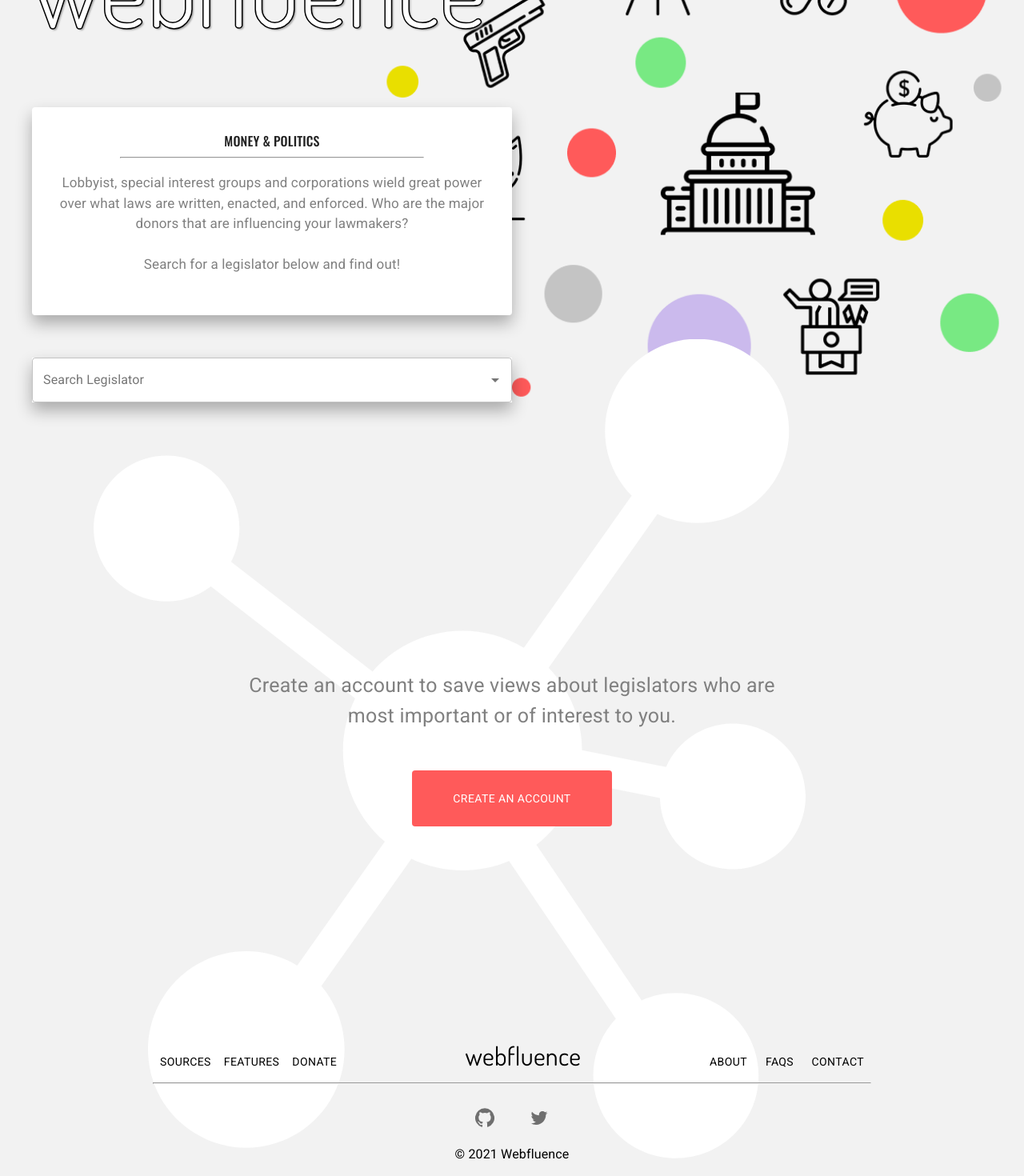
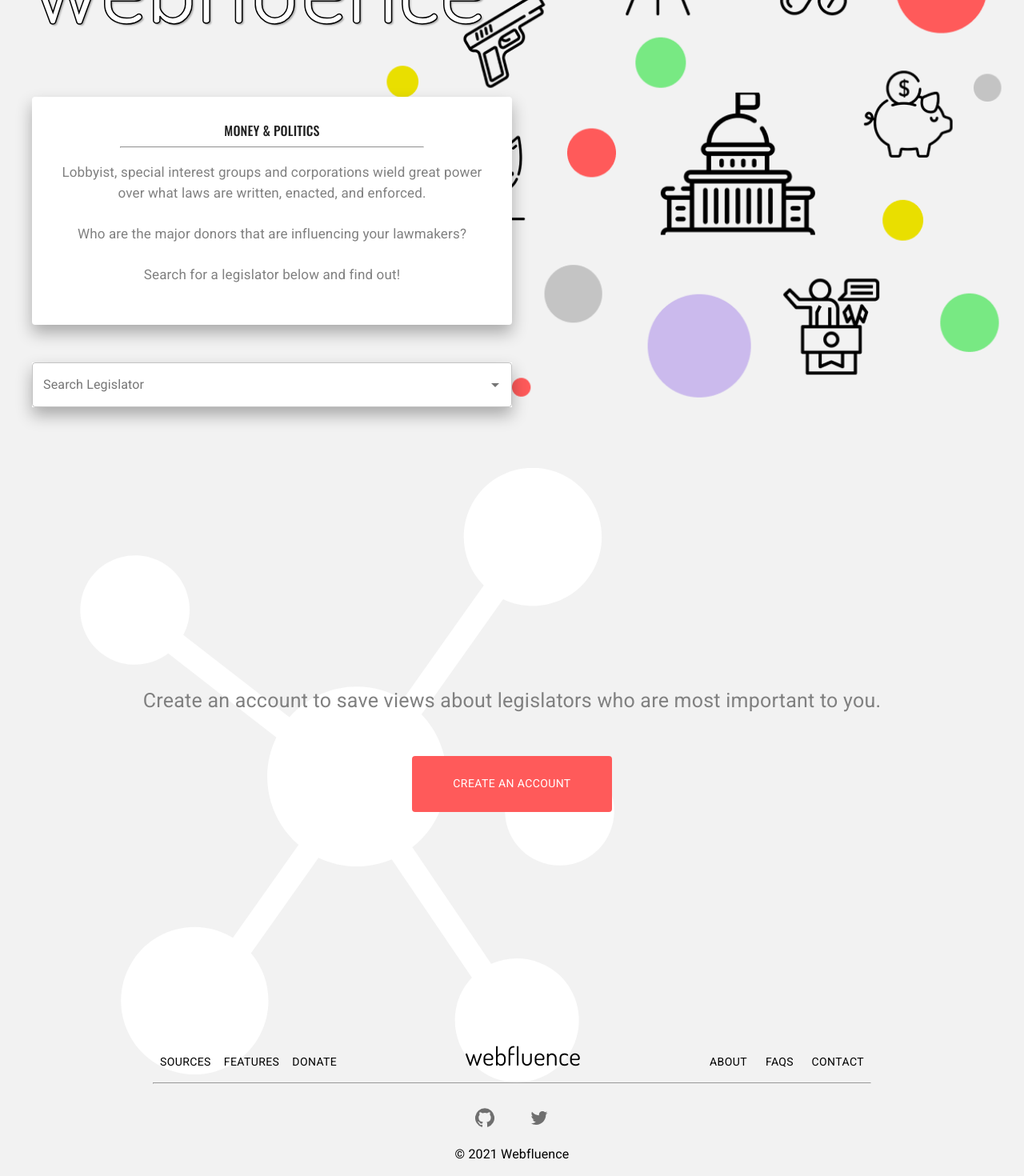
Before and after one commit to webfluence/webfluence, a React app: page /home in a window 1280 px wide. Shown: the part 268-1738 px from the top of the page at 80% size. Built offline with nearby package versions, Linux system fonts and the light colour scheme.

Commit message:
fixed z-index

```diff
--- a/client/components/Footer.js
+++ b/client/components/Footer.js
@@ -55,6 +55,7 @@ const style = {
     alignItems: "baseline",
     marginBottom : "0px",
     fontSize: 32,
-    fontFamily: ["Dosis", "sans-serif"]
+    fontFamily: ["Dosis", "sans-serif"],
+    zIndex: 1,
   }
 }
--- a/client/components/Home.js
+++ b/client/components/Home.js
@@ -25,8 +25,8 @@ export const Home = (props) => {
           <Paper className={classes.infoBox} width={breakpoint.isTabletFloor ? "300px" : "600px"} >
           <Typography style={{fontSize: '16px', fontFamily: 'Oswald'}}>{"MONEY & POLITICS"}</Typography>
           <hr style={{color: 'black', width: '70%'}}/>
-          <Typography style={{fontSize: '17px', marginTop: '10px', textAlign: 'center', color: 'gray'}}>Lobbyist, special interest groups and corporations wield great power over what laws are written, enacted, and enforced. Who are the major donors that are influencing your lawmakers?</Typography>
-          <Typography style={{fontSize: '17px', marginBottom: '20px', color: 'gray'}}><br />Search for a legislator below and find out!</Typography>
+          <Typography style={{fontSize: `${breakpoint.isTabletFloor ? '16px': '17px'}`, marginTop: '10px', textAlign: 'center', color: 'gray'}}>Lobbyist, special interest groups and corporations wield great power over what laws are written, enacted, and enforced. <br /> <br /> Who are the major donors that are influencing your lawmakers?</Typography>
+          <Typography style={{fontSize: `${breakpoint.isTabletFloor ? '16px': '17px'}`, marginBottom: '20px', textAlign: 'center', color: 'gray'}}><br />Search for a legislator below and find out!</Typography>
           </Paper>
           </Grid>
           <SearchBar width={breakpoint.isTabletFloor ? "300px" : "600px"}/>
@@ -36,10 +36,9 @@ export const Home = (props) => {
       </Grid>
       <Grid style={{position: "relative"}}>
         <Grid className={classes.buttonSection} style={breakpoint.isTabletFloor ? {padding: "20px", height: "100%", } : {padding: "80px", height: '70vh'}}>
-          <img className={classes.networkImage} src="/network.svg" style={breakpoint.isTabletFloor ? {width: "90vw", top: "10px"} : {width: "80vw"}}/>
-          <Typography style={{fontSize: `${breakpoint.isTabletFloor ? '18px' : '25px'}`, marginBottom: '50px', textAlign: "center", zIndex: "1", color: "gray"}}>
-            Create an account to save views about legislators who are
-            <br /> most important or of interest to you.
+          <img className={classes.networkImage} src="/network.svg" style={breakpoint.isTabletFloor ? {width: "90vw", top: "10px"} : {width: "60vw", top: "9px"}}/>
+          <Typography style={{fontSize: `${breakpoint.isTabletFloor ? '16px' : '25px'}`, marginBottom: '50px', textAlign: "center", zIndex: "1", color: "gray"}}>
+            Create an account to save views about legislators who are most important to you.
           </Typography>
           <Button className={classes.button}>Create an Account</Button>
         </Grid>
```
